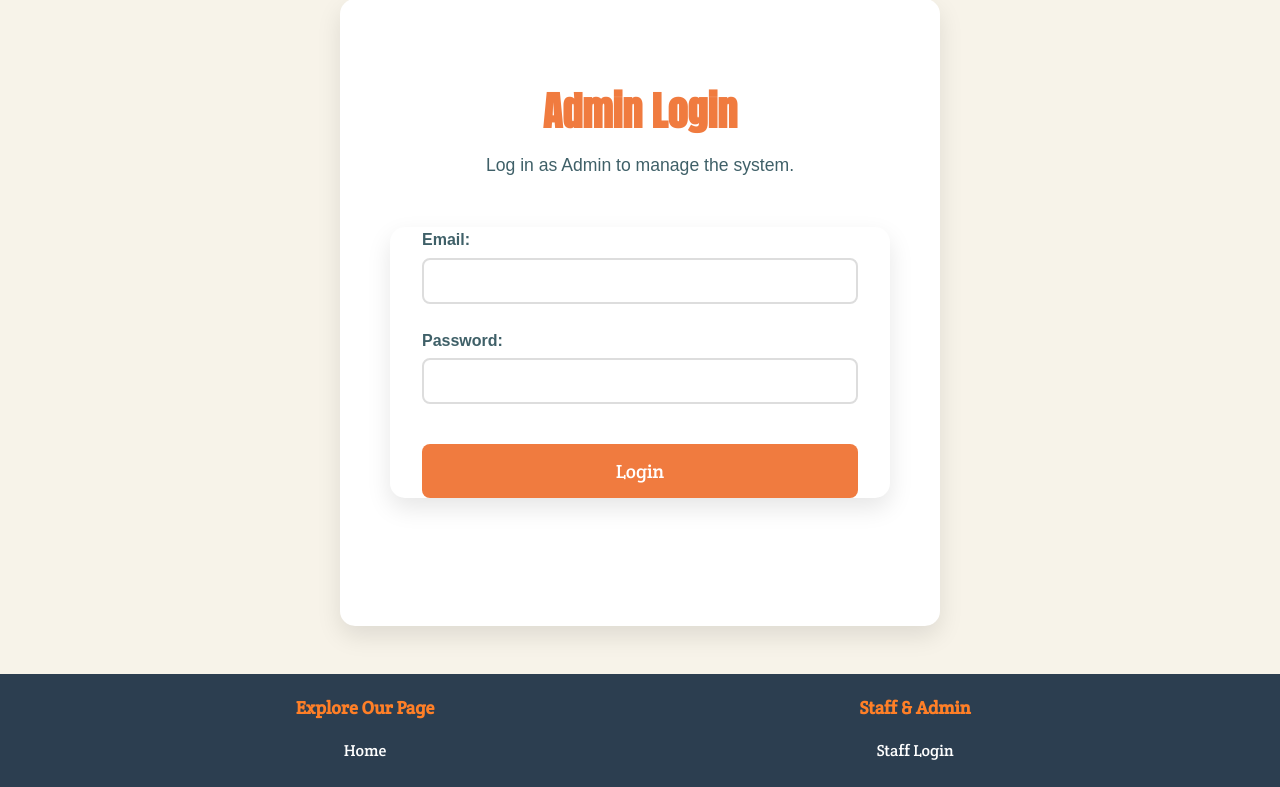
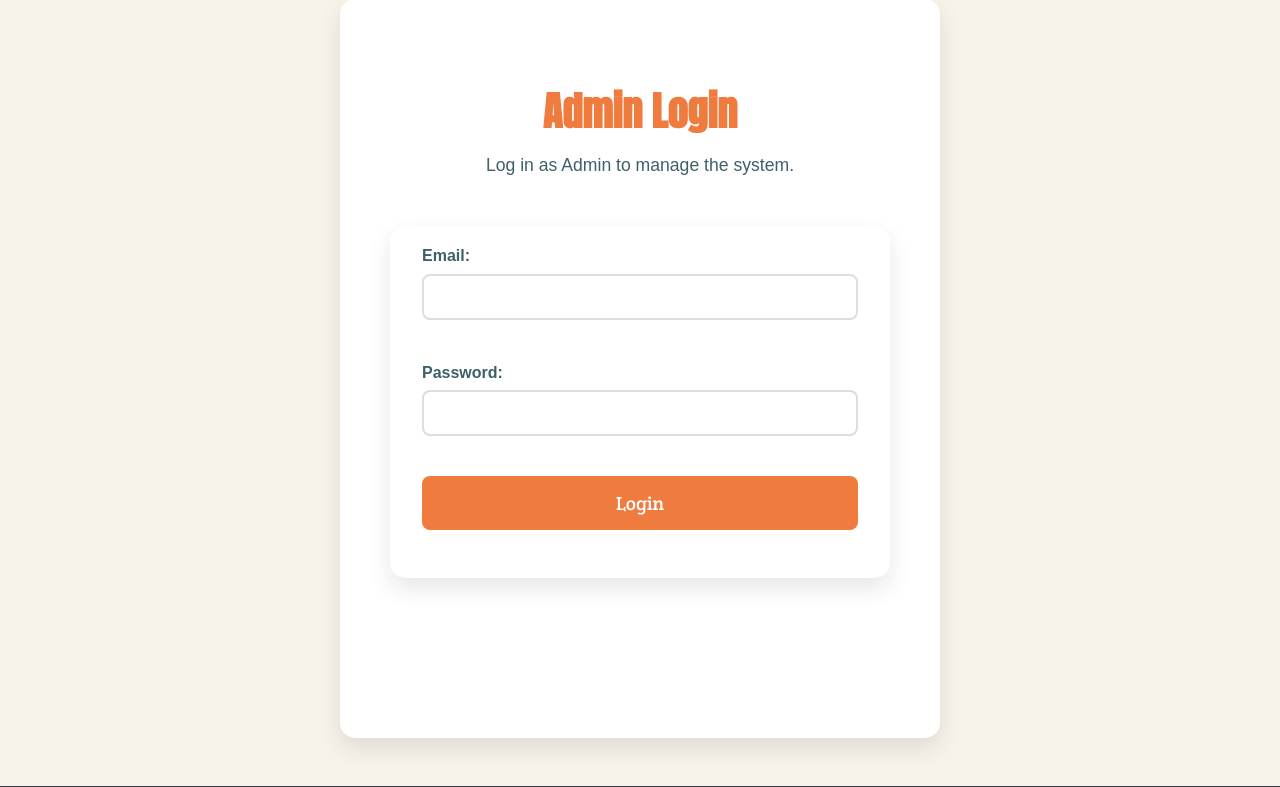
Before and after one commit to Shameel681/Satay-Kajang-Uncle-Ujang-Online-Ordering-System-G5, a PHP site: page /MASTER/admin/admin_login.php in a window 1280 px wide. Shown: the part 139-926 px from the top of the page. Run offline with PHP 8.4, Linux system fonts and the light colour scheme.

Commit message:
ADMIN LOGIN DESIGN UPDATE

```diff
--- a/SatayKajangUncleUjangOnlineOrderingSystem/CSS/admin_login.css
+++ b/SatayKajangUncleUjangOnlineOrderingSystem/CSS/admin_login.css
@@ -185,8 +185,10 @@ footer .social-links a:hover {
 }
 
 .login-form form {
+    max-height: 120rem;
     display: flex;
     flex-direction: column;
+    margin-bottom: 5rem;
     gap: 1.5rem;
     padding: 0 2rem;
     text-align: left;
@@ -198,6 +200,7 @@ footer .social-links a:hover {
 }
 
 .form-group label {
+    margin-top: 1rem;
     font-weight: bold;
     margin-bottom: 5px;
     color: #3f6068;;
@@ -222,6 +225,7 @@ footer .social-links a:hover {
     padding: 15px;
     font-size: 1.2rem;
     margin-top: 1rem;
+    margin-bottom: 3rem;
     display: inline-block;
     background-color: #f07b3f;
     color: white;
```
